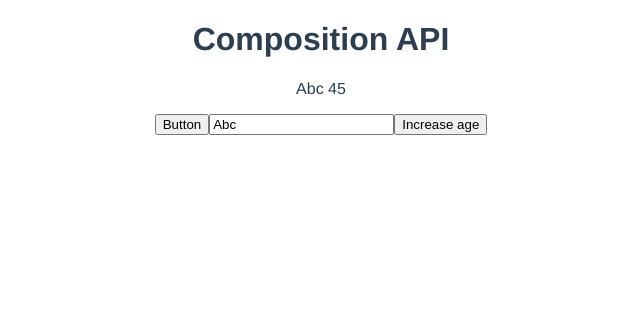
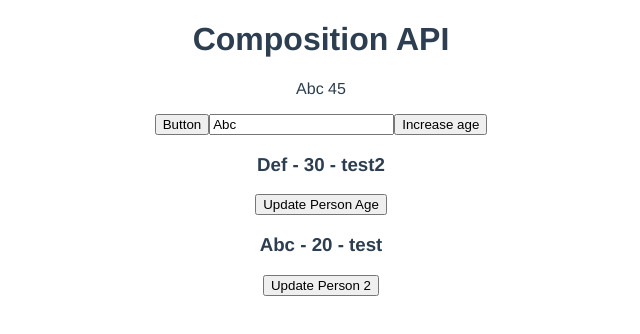
Before and after one commit to nuralam376/Vue.js-practice, a Vue app in the folder vue-blog/: page / in a window 1280 px wide. Shown: the top 334 px of the page, without its empty margins (319-959 px from the left). Built offline with nearby package versions, Linux system fonts and the light colour scheme.

Commit message:
practiced vue.js ref and reaactive

```diff
--- a/vue-blog/src/views/Home.vue
+++ b/vue-blog/src/views/Home.vue
@@ -5,11 +5,20 @@
     <button @click="handleClick">Button</button>
     <input type="text" v-model="name" />
     <button @click="age++">Increase age</button>
+
+    <br />
+    <h3>{{ person.name }} - {{ person.age }} - {{ anotherName }}</h3>
+    <button @click="updatePerson">Update Person Age</button>
+
+    <br />
+
+    <h3>{{ person2.name }} - {{ person2.age }} - {{ newName }}</h3>
+    <button @click="updatePerson2">Update Person 2</button>
   </div>
 </template>
 
 <script>
-import { ref } from "vue";
+import { ref, reactive } from "vue";
 export default {
   name: "Home",
   components: {},
@@ -17,8 +26,23 @@ export default {
   setup() {
     console.log("Setup'");
 
-    const name = ref("Abc");
-    const age = ref(45);
+    let name = ref("Abc");
+    let age = reactive(45);
+    const person = reactive({ name: "Def", age: 30 });
+    const person2 = ref({ name: "Abc", age: 20 });
+
+    let newName = ref("test");
+    let anotherName = reactive("test2");
+
+    const updatePerson = () => {
+      person.age = 40;
+      newName = "s";
+    };
+
+    const updatePerson2 = () => {
+      person2.value.age = 30;
+      anotherName = "test22";
+    };
 
     const handleClick = () => {
       console.log("button clicked");
@@ -29,7 +53,18 @@ export default {
 
     const p = ref(null);
 
-    return { name, age, handleClick, p };
+    return {
+      name,
+      age,
+      handleClick,
+      p,
+      person,
+      updatePerson,
+      person2,
+      updatePerson2,
+      anotherName,
+      newName,
+    };
   },
 
   created() {
```
